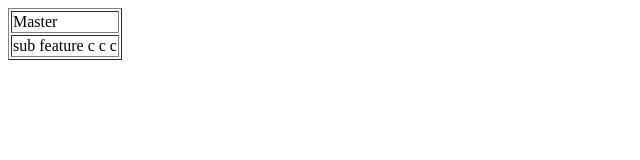
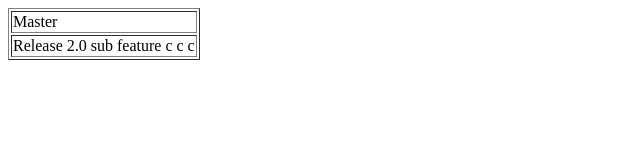
Before and after one commit to fogza/testgit, a plain HTML site: page index.html in a window 1280 px wide. Shown: the whole page, without its empty margins (0-640 px from the left). Drawn offline with Linux system fonts and the light colour scheme.

Commit message:
release 2.0

```diff
--- a/index.html
+++ b/index.html
@@ -10,7 +10,7 @@
                     <td>Master</td>
                 </tr>
                 <tr>
-                    <td>sub feature c c c</td>
+                    <td>Release 2.0 sub feature c c c</td>
                 </tr>
             </tbody>
         </table>
```
